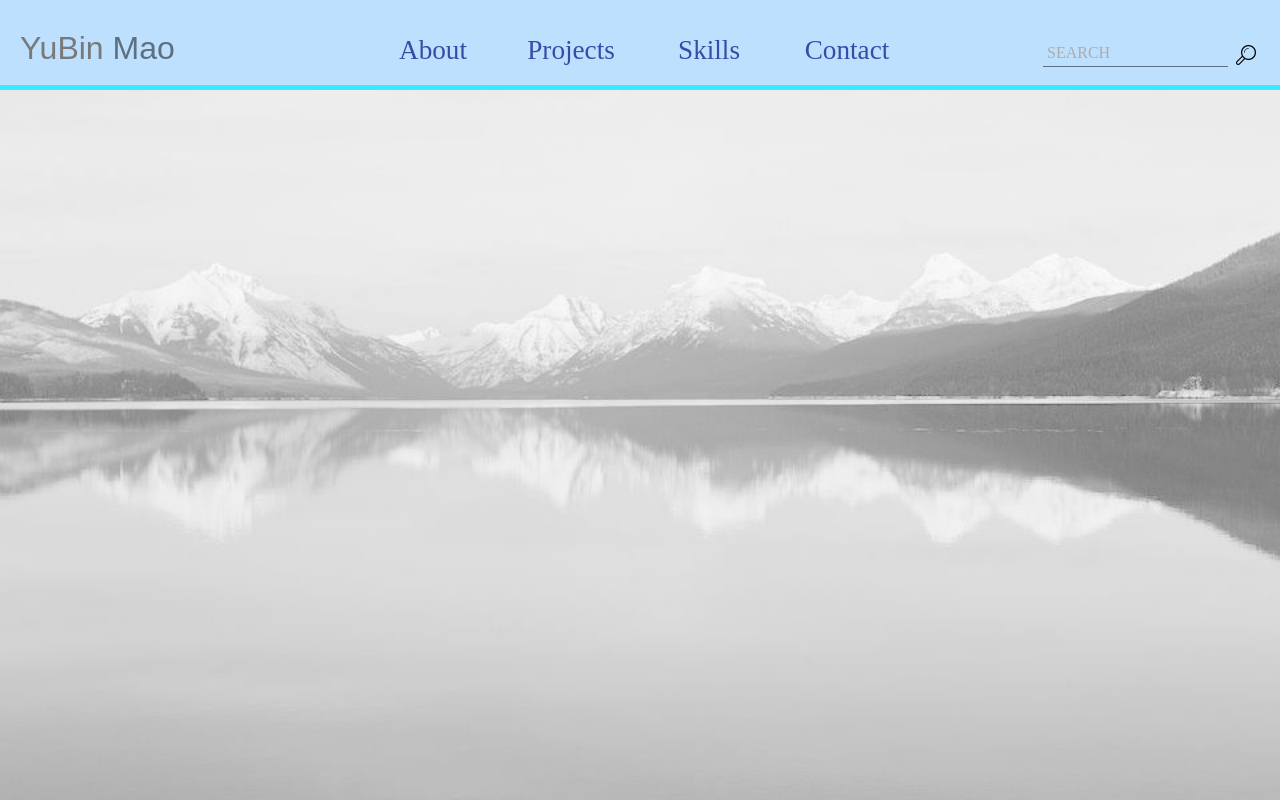
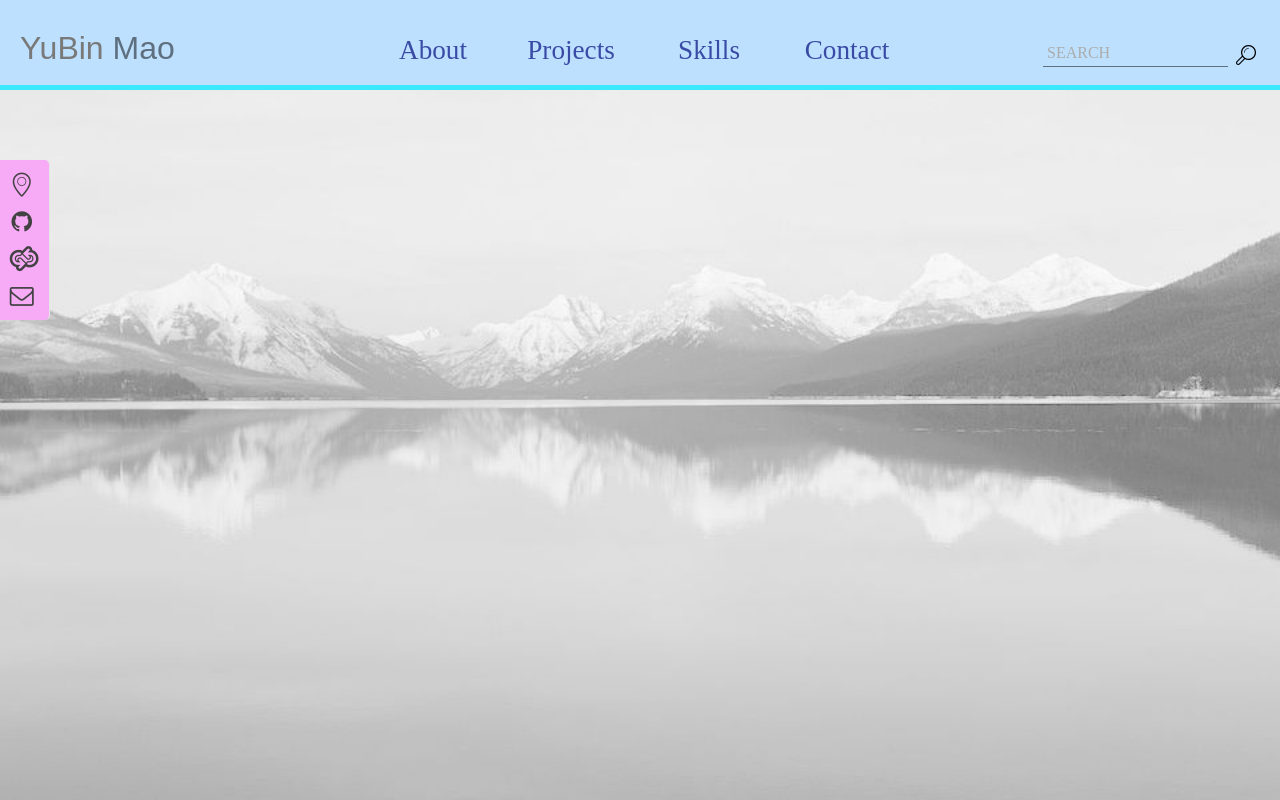
Before and after one commit to maoyubin/matt-portfolio, a plain HTML site: page index.html in a window 1280 px wide. Shown: the top 800 px of the page. Drawn offline with nearby package versions, Linux system fonts and the light colour scheme.

Commit message:
add siderbar

```diff
--- a/index.html
+++ b/index.html
@@ -76,5 +76,37 @@ asdfasdfasdfasdfasdf
 asdfasdfasdfasdfasdf
 </section>
 
+
+<nav class="side-main-menu">
+<ul>
+    <li>
+        <a href="#port--about-sec">
+            <i class="icon-location"></i>
+            <span class="nav-text">About</span>
+        </a>
+    </li>
+    <li>
+        <a href="#port--project-sec">
+            <i class="icon-github-circled"></i>
+            <span class="nav-text">Projects</span>
+        </a>
+    </li>
+    <li>
+        <a href="#port--skills-sec">
+           <i class="icon-loop-outline"></i>
+            <span class="nav-text">Skills</span>
+        </a>
+    </li>
+    <li>
+        <a href="#port--contact-sec">
+           <i class="icon-mail"></i>
+            <span class="nav-text">Contract</span>
+        </a>
+    </li>
+</ul>
+</nav>
+<footer>
+&copy;2017 Yubin Mao
+</footer>
 </body>
 </html>
--- a/js/script.js
+++ b/js/script.js
@@ -73,4 +73,9 @@ jQuery(document).ready(function() {
 		lastScrollTop = st;
 	}
 
+	function activateSideMenuItem( position ) {
+
+
+    }
+
 });
--- /dev/null
+++ b/stylesheets/components/_sideMenu.scss
@@ -0,0 +1,122 @@
+nav {
+	-webkit-user-select:none;
+	-moz-user-select:none;
+	-ms-user-select:none;
+	-o-user-select:none;
+	user-select:none;
+}
+
+nav ul,nav li {
+	outline:0;
+	margin:0;
+	padding:0;
+}
+
+.fa-2x {
+	font-size: 2em;
+}
+.fa {
+	position: relative;
+	display: table-cell;
+	width: 60px;
+	height: 36px;
+	text-align: center;
+	vertical-align: middle;
+	font-size:20px;
+}
+
+.side-main-menu:hover{
+	width:180px;
+	overflow:visible;
+}
+
+.side-main-menu {
+	position: fixed;
+	background: #f7aaf6;
+	border-right: 1px solid #e5e5e5;
+	border-top-right-radius: 5px;
+	border-bottom-right-radius: 5px;
+	top: 20%;
+	height: 160px;
+	left:0;
+	width: 50px;
+	overflow: hidden;
+	-webkit-transition: width .05s linear;
+	transition: width .05s linear;
+	z-index: 1000;
+}
+
+.side-main-menu>ul {
+	margin:7px 0;
+}
+
+.side-main-menu li {
+	position:relative;
+	display:block;
+	width:180px;
+}
+.side-main-menu li i {
+	display: table-cell;
+	vertical-align: middle;
+}
+
+.side-main-menu li>a {
+	position:relative;
+	display:table;
+	border-collapse:collapse;
+	border-spacing:0;
+	color:#999;
+	font-family:"Times New Roman",Georgia,Serif;
+	font-size: 14px;
+	text-decoration:none;
+	-webkit-transform:translateZ(0) scale(1,1);
+	-webkit-transition:all .1s linear;
+	transition:all .1s linear;
+}
+
+.side-main-menu .nav-icon {
+	position:relative;
+	display:table-cell;
+	width:60px;
+	height:36px;
+	text-align:center;
+	vertical-align:middle;
+	font-size:18px;
+}
+
+.side-main-menu .nav-text {
+	position:relative;
+	display:table-cell;
+	vertical-align:middle;
+	width:190px;
+	left: 20px;
+	font-size: 20px;
+	font-family:"Times New Roman",Georgia,Serif;
+}
+
+.side-main-menu i {
+	position:relative;
+	padding: 5px;
+	width: 40px;
+	font-size: 1.5rem;
+	color: palette(tundora);
+}
+
+.no-touch .scrollable.hover {
+	overflow-y:hidden;
+}
+
+.no-touch .scrollable.hover:hover {
+	overflow-y:auto;
+	overflow:visible;
+}
+
+a:hover,a:focus {
+	text-decoration:none;
+}
+
+.side-main-menu li:hover>a,nav.side-main-menu li.active>a,.dropdown-menu>li>a:hover,.dropdown-menu>li>a:focus,.dropdown-menu>.active>a,.dropdown-menu>.active>a:hover,.dropdown-menu>.active>a:focus,.no-touch .dashboard-page nav.dashboard-menu ul li:hover a,.dashboard-page nav.dashboard-menu ul li.active a {
+	color:#fff;
+	background-color:#5fa2db;
+	border-right:thick solid #2A62F6;
+}
--- /dev/null
+++ b/stylesheets/layout/_footer.scss
@@ -0,0 +1,6 @@
+footer {
+  padding: 1.5rem;
+  background: palette(alice-blue,dark);
+  text-align: center;
+  font-size: 1rem;
+}
--- a/stylesheets/main.scss
+++ b/stylesheets/main.scss
@@ -10,7 +10,9 @@
 @import 'base/animations';
 
 @import 'layout/header';
+@import 'layout/footer';
 
 @import 'components/bgimg';
 @import 'components/nav';
 @import 'components/modal';
+@import 'components/sideMenu';
```
Also changed, not shown: stylesheets/main.css.
